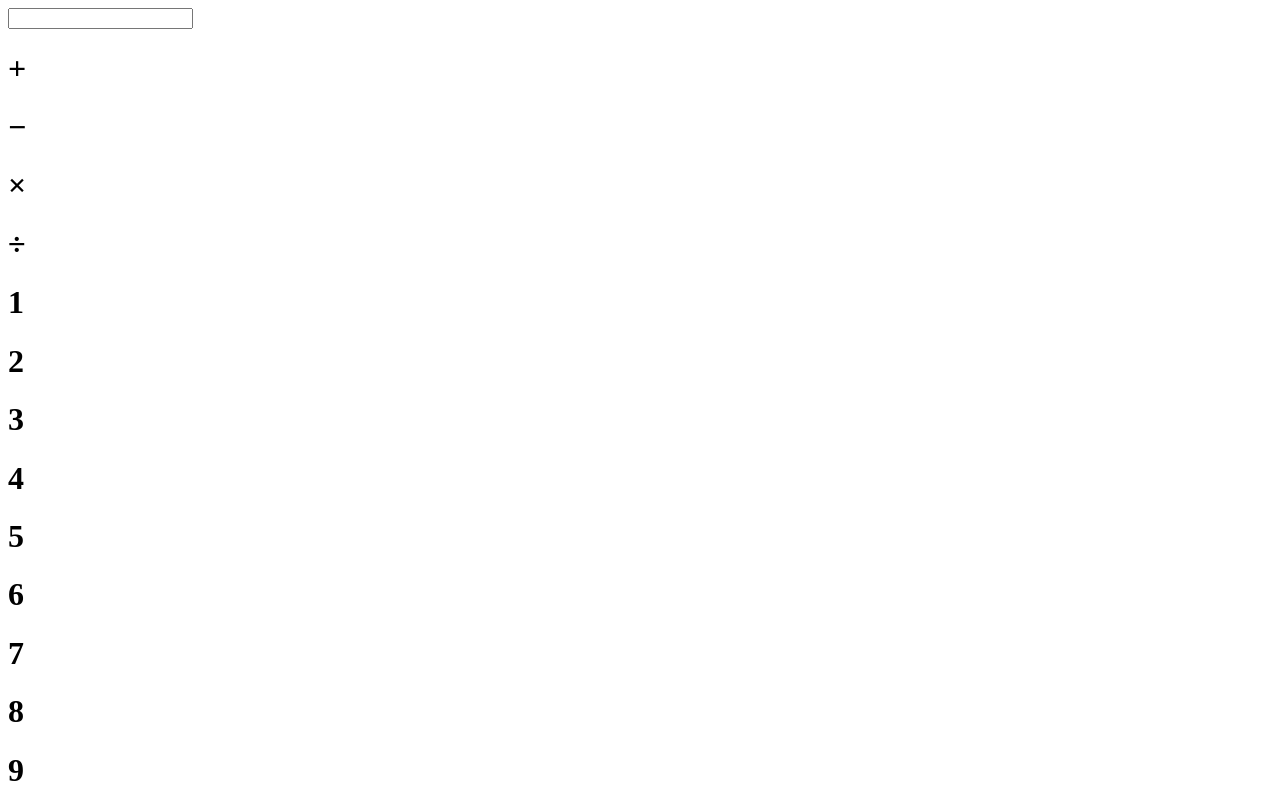
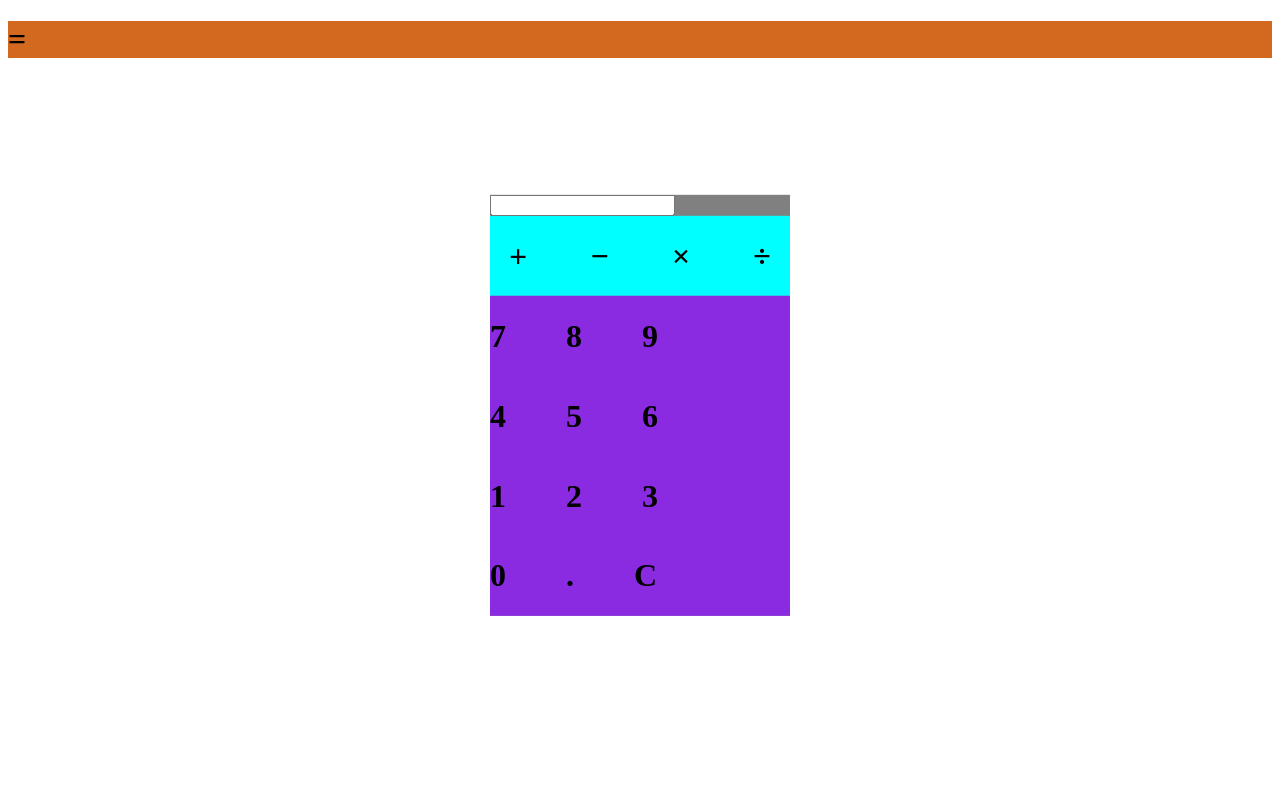
Before and after one commit to tony130891/Calculator, a plain HTML site: page index.html in a window 1280 px wide. Shown: the top 800 px of the page. Drawn offline with Linux system fonts and the light colour scheme.

Commit message:
still working on the css

```diff
--- a/calculator.css
+++ b/calculator.css
@@ -0,0 +1,41 @@
+.container {
+  position: absolute;
+  background-color: gray;
+  margin-top: 30%;
+  left: 50%;
+  width: 300px;
+  flex: 1;
+  transform: translate(-50%, -50%);
+}
+
+.row {
+  display: flex;
+  gap: 60px;
+}
+
+.column {
+  background-color: blue;
+  flex: 1;
+  margin-right: 25%;
+}
+
+.result {
+  display: flex;
+  flex-direction: row;
+}
+
+.operators {
+  display: flex;
+  flex-direction: row;
+  justify-content: space-around;
+  gap: 25px;
+  background-color: aqua;
+}
+
+.operand {
+  background-color: blueviolet;
+}
+
+.equal {
+  background-color: chocolate;
+}
--- a/index.html
+++ b/index.html
@@ -18,17 +18,27 @@
       <h1>&#247</h1>
       </div>
         <div class="operand">
-        <h1>1</h1>
-        <h1>2</h1>
-        <h1>3</h1>
-        <h1>4</h1>
-        <h1>5</h1>
-        <h1>6</h1>
-        <h1>7</h1>
-        <h1>8</h1>
-        <h1>9</h1>
-        <h1>0</h1>
-        <h1>.</h1>
+          <div class="row">
+              <h1>7</h1>
+              <h1>8</h1>
+              <h1>9</h1>
+            </div>
+              <div class="row">
+                <h1>4</h1>
+                <h1>5</h1>
+                <h1>6</h1>
+              </div>
+                <div class="row">
+                  <h1>1</h1>
+                  <h1>2</h1>
+                  <h1>3</h1>
+                </div>
+                  <div class="row">
+                    <h1>0</h1>
+                    <h1>.</h1>
+                    <h1>C</h1>
+                  </div>
+          </div>
         </div>
           <div class="equal">
           <h1>=</h1>
```
